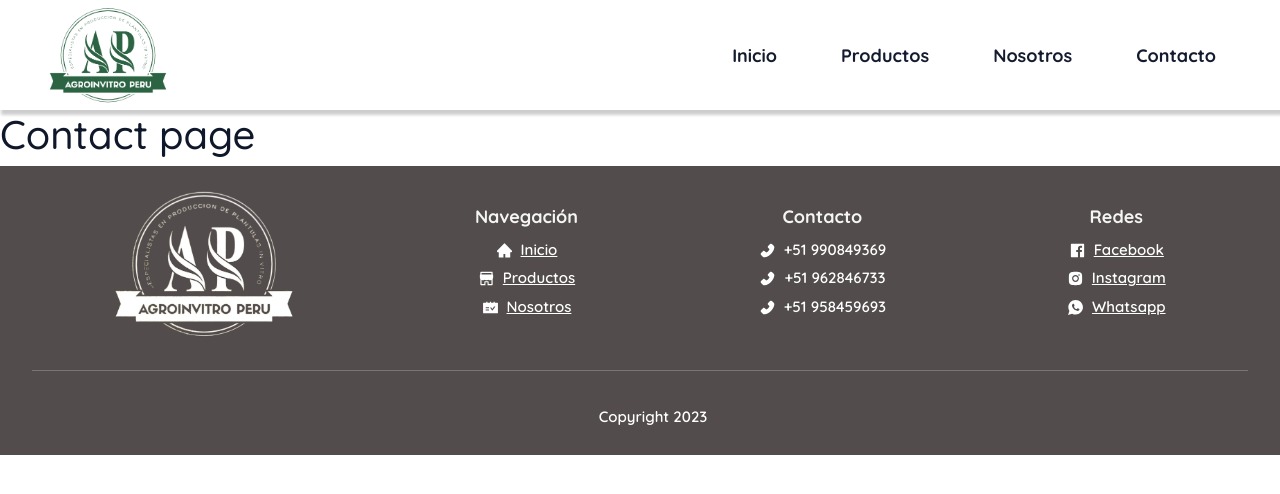
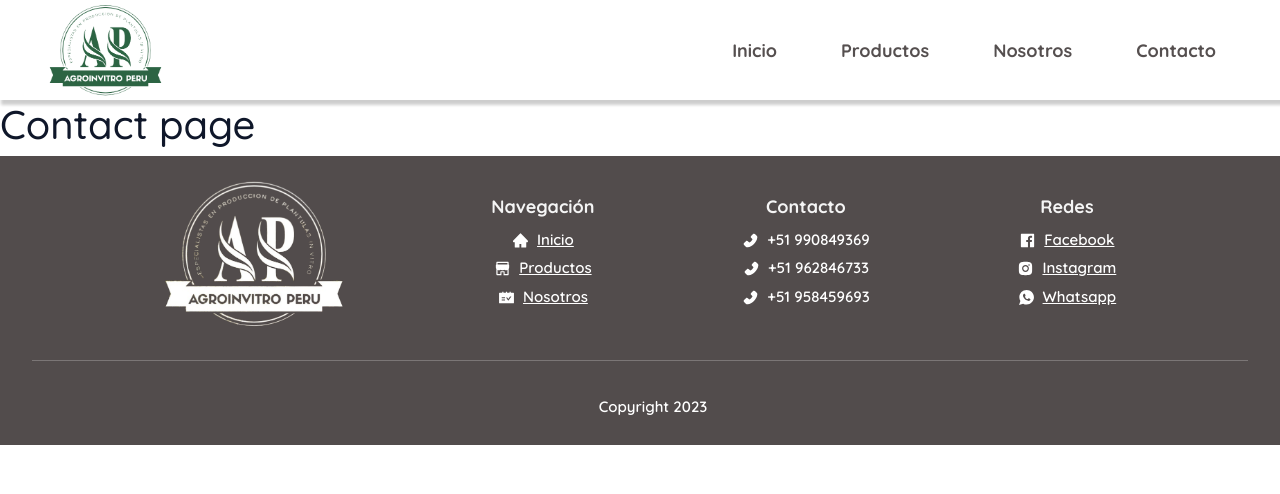
Before and after one commit to emachipana/agroinvitrope, a React (Create React App) app: page /contacto in a window 1280 px wide. Shown: the top 494 px of the page. Built offline with nearby package versions, Linux system fonts and the light colour scheme; some icons are missing; a web font is replaced by a local one.

Commit message:
RESIZE: footer and navbar

```diff
--- a/src/components/Footer/styles.js
+++ b/src/components/Footer/styles.js
@@ -18,7 +18,7 @@ export const Section = styled.section`
   display: flex;
   flex-direction: ${({ direction }) => direction};
   align-items: center;
-  justify-content: space-around;
+  justify-content: space-evenly;
 `;
 
 export const Title = styled.h2`
--- a/src/components/Navbar/index.js
+++ b/src/components/Navbar/index.js
@@ -23,8 +23,8 @@ function Navbar() {
 			<Logo
 				navigate={navigate}
 				src="logo_green_wt-bg.png"
-				size={120}
-				mediaSize={100}
+				size={115}
+				mediaSize={95}
 			/>
 			<section
 				className="handle"
--- a/src/components/Navbar/styles.js
+++ b/src/components/Navbar/styles.js
@@ -3,7 +3,7 @@ import { colors } from "../../styles";
 
 export const Container = styled.div`
 	width: 100%;
-	height: 110px;
+	height: 100px;
 	z-index: 5;
 	position: sticky;
 	top: 0;
@@ -30,6 +30,7 @@ export const Container = styled.div`
 	}
 
 	.icon {
+		color: ${colors.secondary};
 		font-size: 1.5rem;
 	}
 
@@ -41,7 +42,7 @@ export const Container = styled.div`
 			z-index: 5;
 			position: fixed;
 			left: -100%;
-			top: 110px;
+			top: 100px;
 			flex-direction: column;
 			gap: 12%;
 			width: 100%;
@@ -69,7 +70,7 @@ export const ItemContainer = styled.div`
 	padding: 1rem;
 	transition: .2s ease-in;
 	cursor: pointer;
-	color: ${({ active }) => active ? colors.primary : colors.gray.primary};
+	color: ${({ active }) => active ? colors.primary : colors.secondary};
 
 	&:hover {
 		color: ${colors.primary};
```
